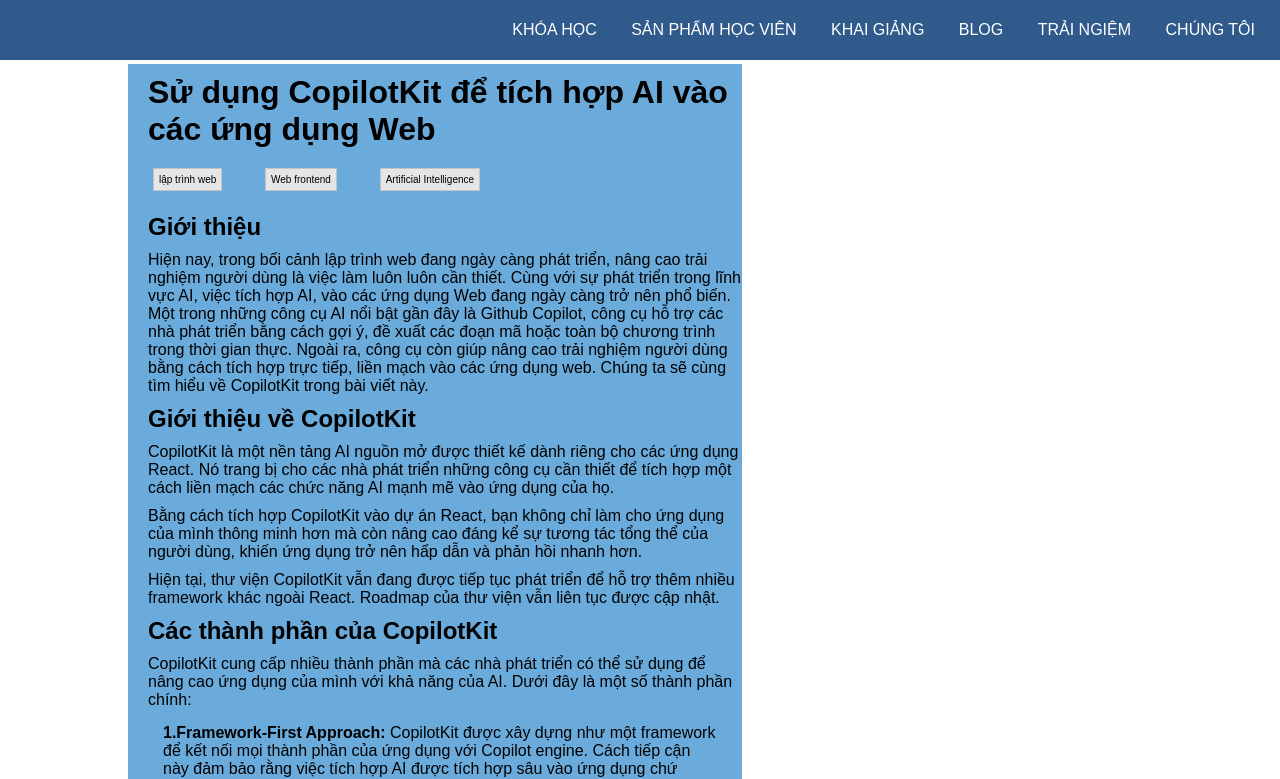
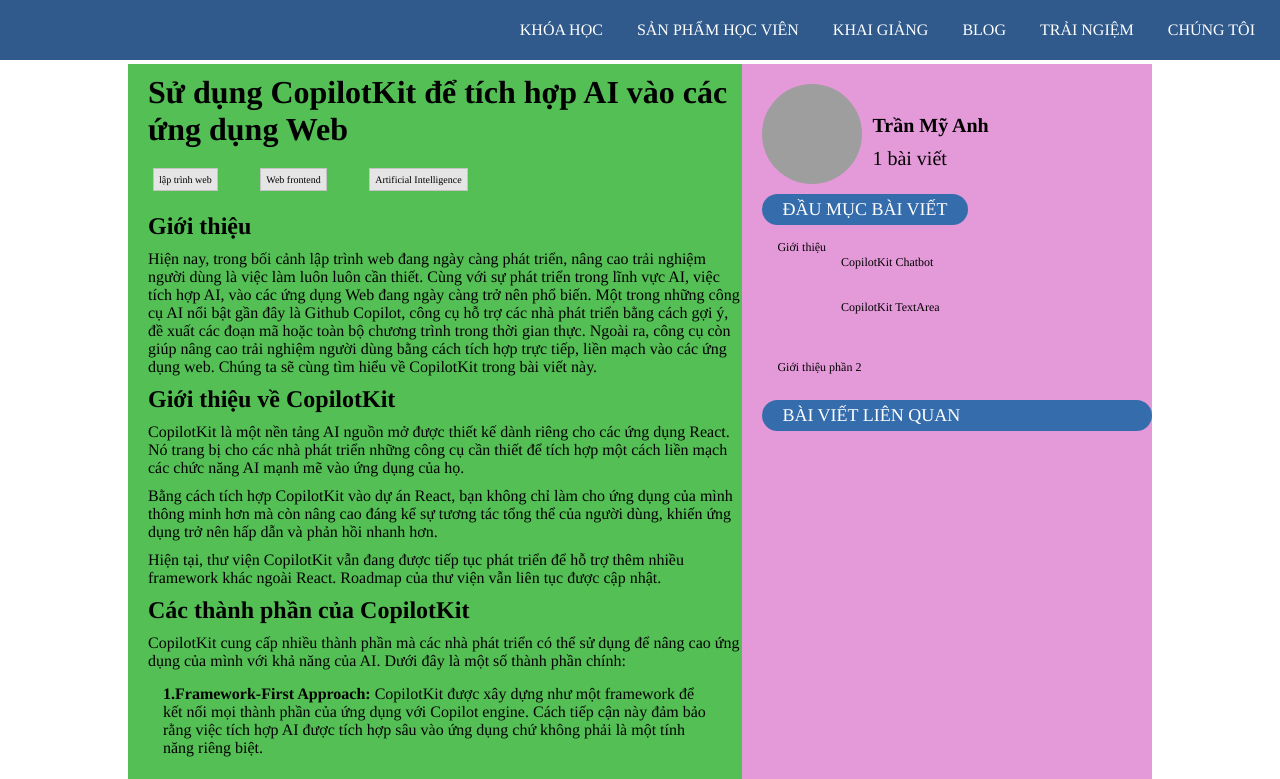
Before and after one commit to duywillbe/duyduc, a plain HTML site: page test.html in a window 1280 px wide. Shown: the top 779 px of the page. Drawn offline with Linux system fonts and the light colour scheme; grey boxes are pictures that could not be loaded.

Commit message:
Add files via upload

```diff
--- a/test.css
+++ b/test.css
@@ -4,7 +4,7 @@
     text-decoration: none;
     list-style: none;
     box-sizing: border-box;
-    font-family: "Arial", Times, serif;
+    font-family: "fantasy", Times, serif;
 }
 
 
@@ -31,32 +31,29 @@
 }
 
 .body {
-    width: 100%;
+    width: 80%;
     height: 200vh;
-    background-color: #53e1c0;
-
-
+    background-color: #1dedbb;
 }
-
+.contentbody
+{display:flex;}
 .main-content {
     width: 80%;
     height: 100vh;
-    margin: auto;
+    margin: 0 auto;
 
 }
-.contentbody {display: flex;
-display: inline-block}
 .body1{
     width: 60%;
     height: 100vh;
-    background-color: #6aabdc;
+    background-color: #54bf54;
     float: left;
     flex:2 ;
 }
 .body2{
     width: 40%;
     height: 100vh;
-    background-color: #da7fc7;
+    background-color: #e499d9;
     float: right;
     flex:1;
 }
@@ -66,10 +63,8 @@
 .headdown-content1 {
     display: inline-block;
     font-size: 10px;
-    display: inline-block;
     float:left;
     margin-top:15px;
-
     line-height: 4px;
     width: 100%;
 }
@@ -94,3 +89,37 @@
 p {
     margin-top: 10px ;
 }
+.if{display: flex}
+
+.avt{/*----border: solid 2px #92a9ec;------*/
+background-color: transparent;
+border-radius: 50%;
+width: 100px;height:100px;
+margin:20px 0px 0px 20px;
+}
+
+
+.nametag{display: flex;
+    font-size: 20px;
+    margin-top:40px;
+    margin-left:10px;
+flex-direction: column;}
+
+.e{display: flex;
+    flex-direction: column;
+    align-items: flex-start;
+}
+.contentbody2{
+    display: flex;
+    font-size: 12px;
+    flex-direction: column;
+    margin: 0px 0px 0px 20px;
+}
+.f{background-color: #356dac;
+    color: #fff;
+    display: inline-block;
+    font-weight: 100;
+    margin-bottom: auto;
+    padding: 5px 20px;
+    border-radius: 50px;}
+s
--- a/test.html
+++ b/test.html
@@ -68,10 +68,31 @@
                  <source src="Levent Geiger  fck i wish Official Video_1080p.mp4">
              </video>
             </div>
+            </div>
+            <div class="body2">
+                <div class="if">
+                    <img src="https://i.pinimg.com/564x/9d/12/37/9d123763e84668c557a917502b3a30b8.jpg" alt="pretty girrl" class="avt"  width="150px" height="150px">
+                    <div class="nametag">
+                        <p class="name"><b>Trần Mỹ Anh</b></p>
+                        <p class="description"> 1 bài viết</p>
+                    </div>
+                </div>
+                <div class="contentbody2">
+                    <h2 class="contentbody3">
+                        <b class="f">ĐẦU MỤC BÀI VIẾT</b></h2>
+                   <ul class="e" >
+                       <li> Giới thiệu
+                           <ul class="e" >
+                           <li>CopilotKit Chatbot</li>
+                           <li>CopilotKit TextArea</li>
+                           </ul>
+                       </li>
+                       <li>Giới thiệu phần 2</li>
+                   </ul>
+                    <h2 class="f">BÀI VIẾT LIÊN QUAN</h2>
 
-            <div class="body2">
+                </div>
             </div>
-        </div>
 
     </div>
 
```
